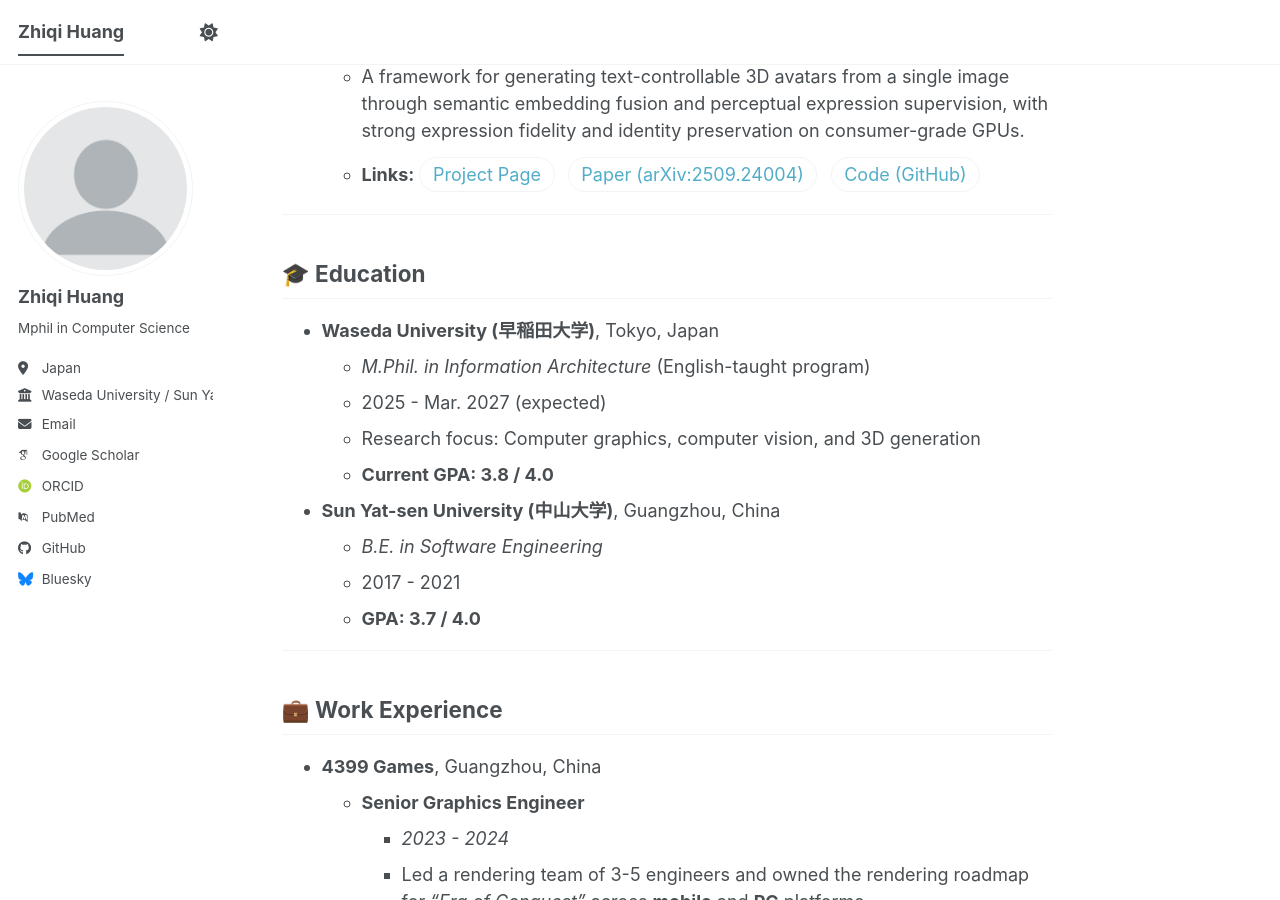
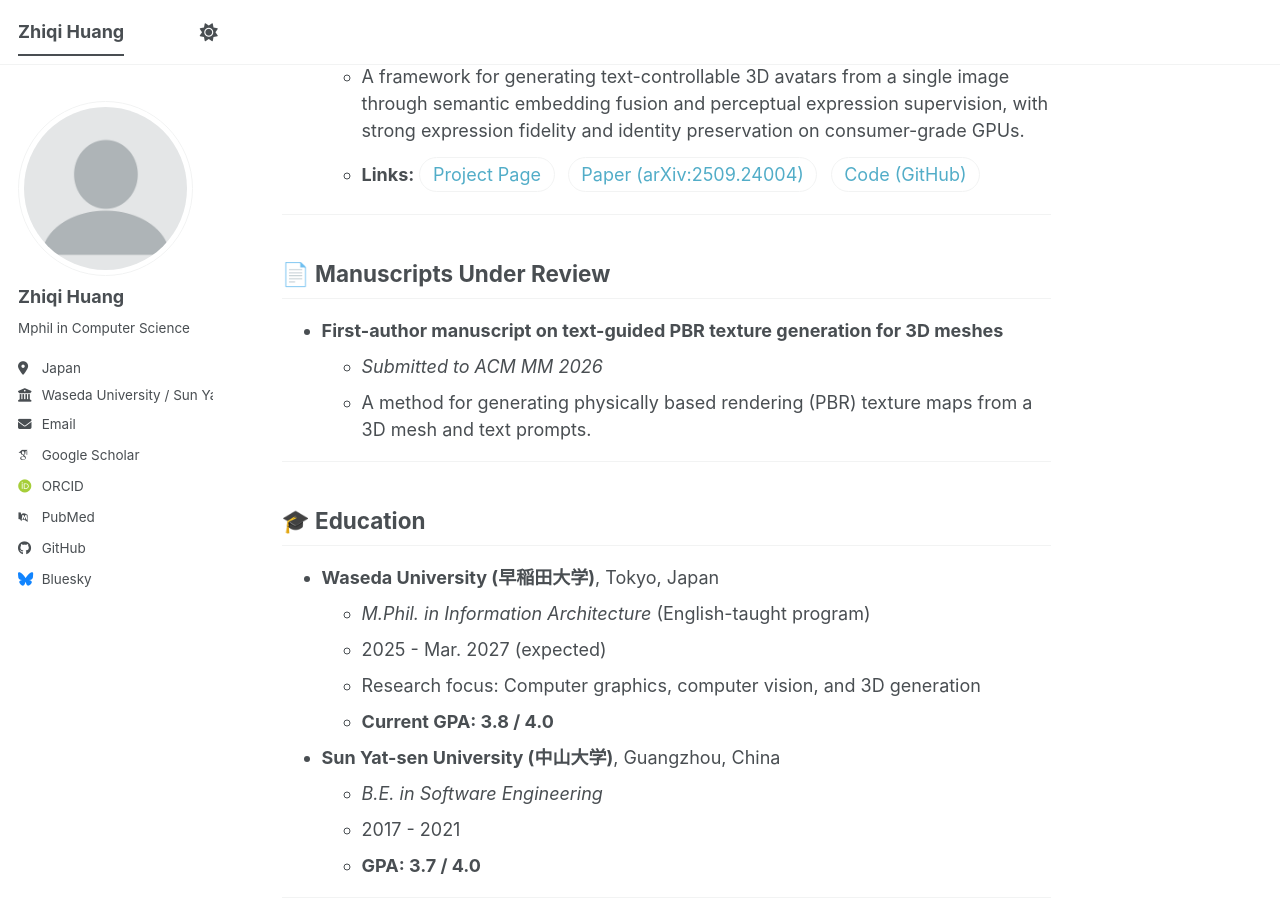
Before and after one commit to huang-zhiqi/huang-zhiqi.github.io, a Jekyll site: the page built from _pages/about.md, in a window 1280 px wide and 900 px high, scrolled down 777 px. Built offline with Jekyll 4.4.1, drawn with Linux system fonts in a browser that asks for light colours; some web fonts are replaced; a script bundle is joined from its source files by our own code; library files that are not in the unit come from our copies.

Commit message:
加上在投的工作

```diff
--- a/_pages/about.md
+++ b/_pages/about.md
@@ -27,6 +27,14 @@ My current interests include expressive 3D avatar generation, semantic control,
   * Authors: **Zhiqi Huang**, Dulongkai Cui, Jinglu Hu
   * A framework for generating text-controllable 3D avatars from a single image through semantic embedding fusion and perceptual expression supervision, with strong expression fidelity and identity preservation on consumer-grade GPUs.
   * **Links:** <a class="pub-link" href="https://huang-zhiqi.github.io/SIE3D/">Project Page</a> <a class="pub-link" href="https://arxiv.org/abs/2509.24004">Paper (arXiv:2509.24004)</a> <a class="pub-link" href="https://github.com/huang-zhiqi/SIE3D">Code (GitHub)</a>
+
+---
+
+## 📄 Manuscripts Under Review
+
+* **First-author manuscript on text-guided PBR texture generation for 3D meshes**
+  * *Submitted to ACM MM 2026*
+  * A method for generating physically based rendering (PBR) texture maps from a 3D mesh and text prompts.
 
 ---
 
```
